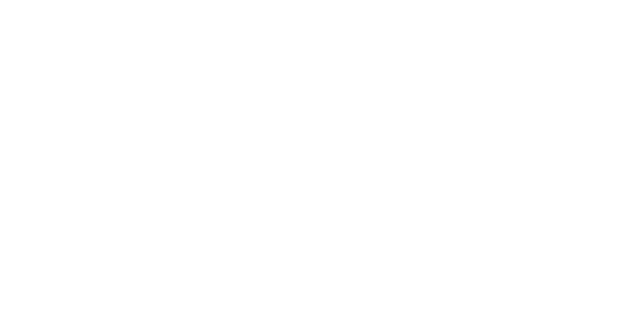
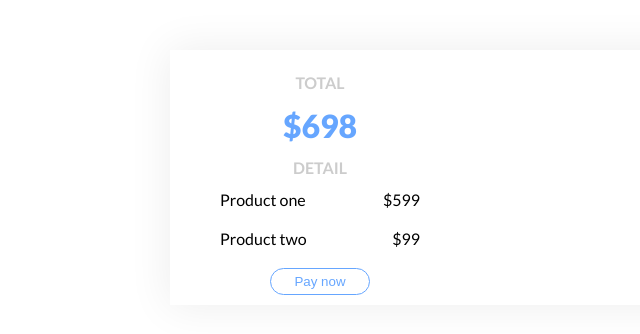
Before and after one commit to edwin-moore4888/checkout-page, a website: page src/index.html in a window 1280 px wide. Shown: the whole page, without its empty margins (170-810 px from the left). Drawn offline with nearby package versions, Linux system fonts and the light colour scheme; files that its build step writes are made by us from their sources.

Commit message:
finished container

```diff
--- a/src/index.html
+++ b/src/index.html
@@ -1,13 +1,40 @@
 <!DOCTYPE html>
 <html lang="en">
-<head>
-    <meta charset="UTF-8">
-    <meta http-equiv="X-UA-Compatible" content="IE=edge">
-    <meta name="viewport" content="width=device-width, initial-scale=1.0">
+  <head>
+    <meta charset="UTF-8" />
+    <meta http-equiv="X-UA-Compatible" content="IE=edge" />
+    <meta name="viewport" content="width=device-width, initial-scale=1.0" />
     <title>Checkout Page</title>
-    <link rel="stylesheet" href="css/style.css">
-</head>
-<body>
+    <link rel="stylesheet" href="css/style.css" />
 
-</body>
+    <link rel="preconnect" href="https://fonts.googleapis.com" />
+    <link rel="preconnect" href="https://fonts.gstatic.com" crossorigin />
+    <link
+      href="https://fonts.googleapis.com/css2?family=Lato:wght@400;700;900&display=swap"
+      rel="stylesheet"
+    />
+  </head>
+  <body>
+    <form class="checkout">
+      <div class="info">
+        <div class="info__total">
+          <h2>TOTAL</h2>
+          <span class="info__total__price">$698</span>
+        </div>
+        <div class="info__detail">
+          <h2>DETAIL</h2>
+
+            <div>
+              <span class="info__detail__product-name">Product one</span>
+              <span class="info__detail__product-price"> $599 </span>
+            </div>
+            <div>
+              <span class="info__detail__product-name">Product two</span>
+              <span class="info__detail__product-price"> $99 </span>
+            </div>
+        </div>
+        <button type="submit"> Pay now</button>
+      </div>
+    </form>
+  </body>
 </html>
--- a/src/scss/style.scss
+++ b/src/scss/style.scss
@@ -6,6 +6,7 @@ $darker-shadow: -8px 8px 56px 8px #cccccc;
 
 html {
   box-sizing: border-box;
+  font-family: "Lato", sans-serif;
 }
 *,
 *:before,
@@ -15,3 +16,64 @@ html {
 body {
   margin: 0;
 }
+
+form.checkout {
+  display: flex;
+  box-shadow: $lighter-shadow;
+  margin: 50px auto;
+  width: 80%;
+
+  max-width: 600px;
+
+  .info {
+    width: 50%;
+
+    display: flex;
+    flex-direction: column;
+    align-items: center;
+    padding: 10px;
+
+    h2 {
+      text-align: center;
+      color: $gray;
+      font-size: 1rem;
+      font-weight: 700;
+    }
+
+    &__total {
+      span {
+        font-weight: 900;
+        color: $blue;
+        font-size: 2rem;
+      }
+    }
+    &__detail {
+      width: 80%;
+      div {
+        width: 100%;
+        max-width: 200px;
+        margin: 0 auto;
+        display: flex;
+        justify-content: space-between;
+        flex-wrap: wrap;
+        margin-bottom: 20px;
+      }
+    }
+
+    button {
+        padding: 5px;
+        border-radius: 50px;
+        width: 100px;
+        background-color: $white;
+        color: $blue;
+        border: 1px solid $blue;
+
+        &:hover{
+            background-color: $blue;
+            color: $white;
+            font-weight: 700;
+
+        }
+    }
+  }
+}
```
